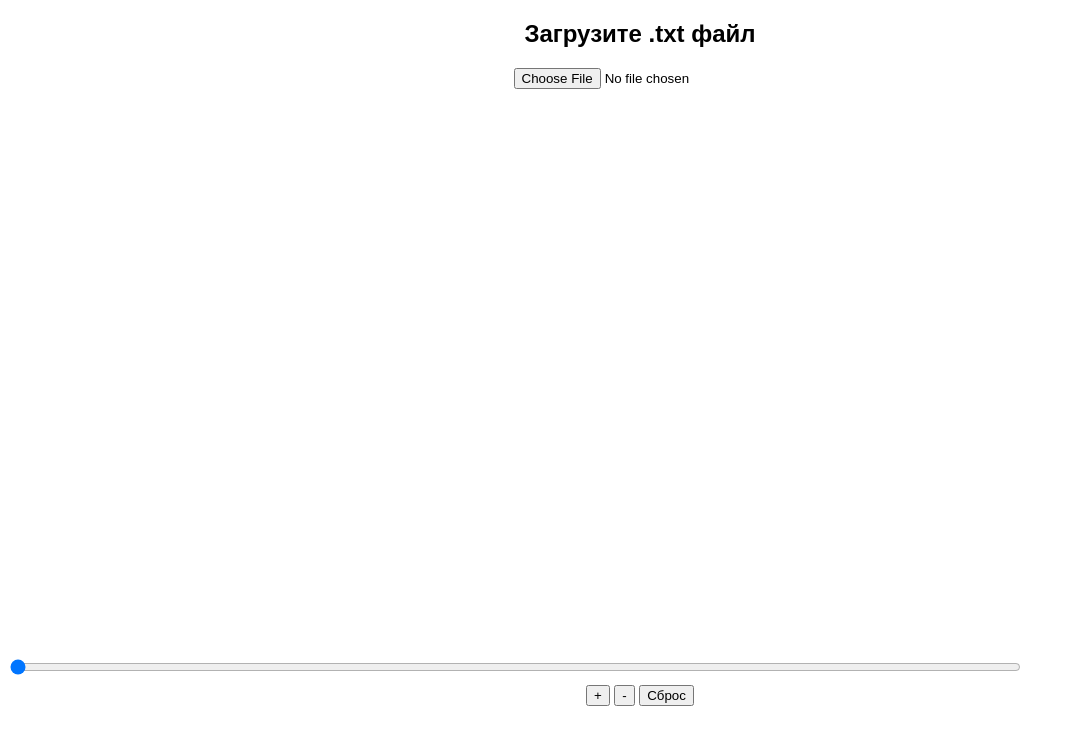
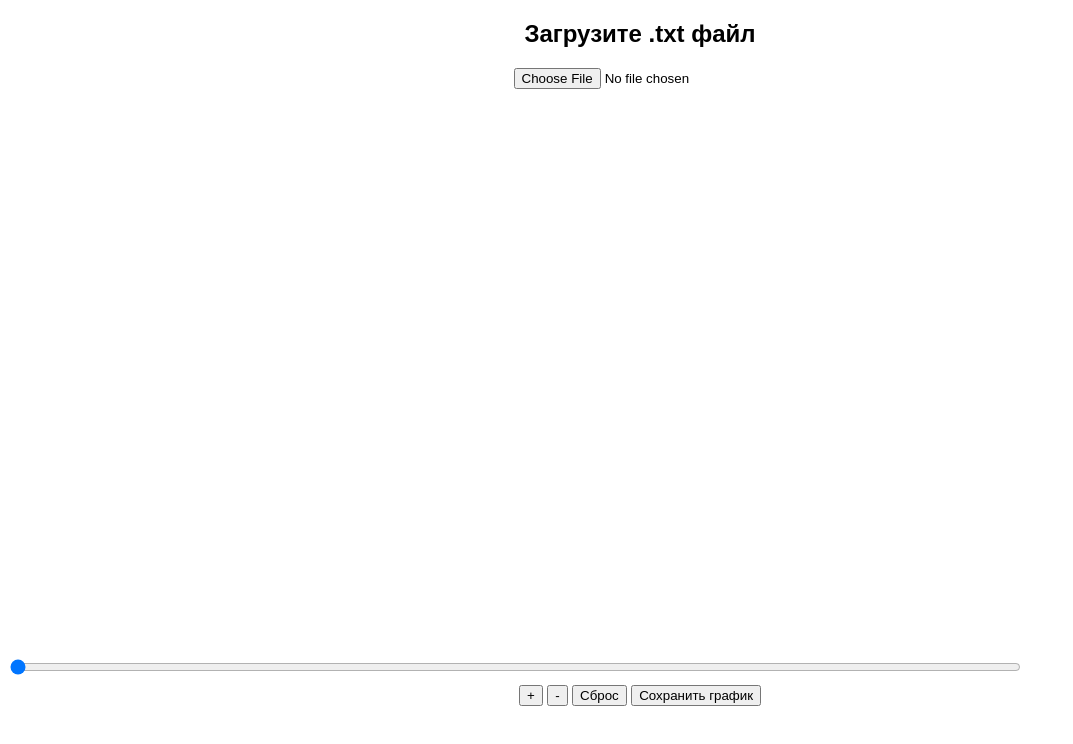
Before and after one commit to 9nachalo4/Ke, a plain HTML site: page index.html in a window 1280 px wide. Shown: the whole page, without its empty margins (0-1073 px from the left). Drawn offline with nearby package versions, Linux system fonts and the light colour scheme; some packages are replaced by stand-ins of ours; a script that the page names is missing.

Commit message:
Add files via upload

```diff
--- a/index.html
+++ b/index.html
@@ -23,6 +23,7 @@
         <button onclick="zoomIn()">+</button>
         <button onclick="zoomOut()">-</button>
         <button onclick="resetZoom()">Сброс</button>
+		<button onclick="saveChartAsImage()">Сохранить график</button>
     </div>
 
     <script src="script.js"></script>
--- a/script.js
+++ b/script.js
@@ -107,3 +107,12 @@ function resetZoom() {
     window.myChart.resetZoom();
     scrollBar.value = 0;
 }
+function saveChartAsImage() {
+    const canvas = document.getElementById("chartCanvas");
+    const image = canvas.toDataURL("image/png"); // Создаём изображение PNG
+
+    const link = document.createElement("a");
+    link.href = image;
+    link.download = "graph.png"; // Имя файла
+    link.click(); // Запускаем скачивание
+}
```
